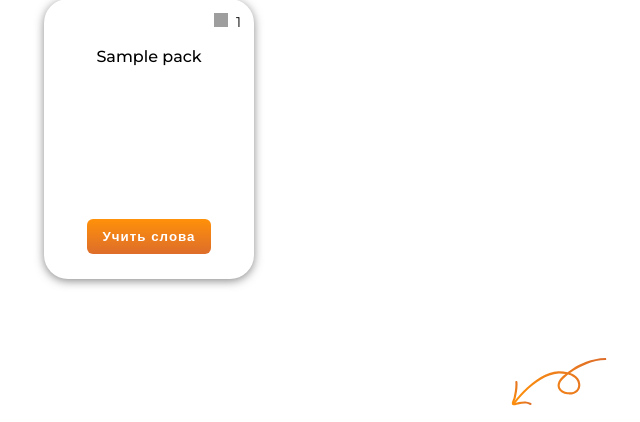
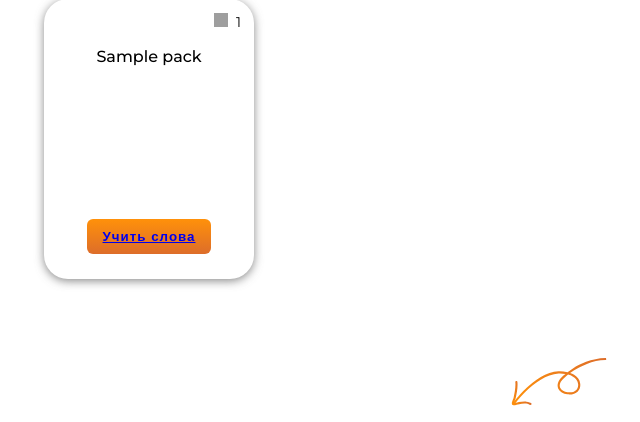
Before and after one commit to MichaelPotemkin/Flashcards, a Django app: page / in a window 1280 px wide. Shown: the part 1532-1954 px from the top of the page, without its empty margins (491-1131 px from the left). Run offline with Django 4.2, Linux system fonts and the light colour scheme; tables that the repository leaves empty hold one stand-in row (values such as "Sample post"); grey boxes are pictures that could not be loaded.

Commit message:
Add links on index.html

```diff
--- a/cards/views.py
+++ b/cards/views.py
@@ -17,7 +17,7 @@ def view_pack(request, pack_id):
 
 
 def edit_pack(request, pack_id):
-    return HttpResponseRedirect(f'/cards/learn/{pack_id}')
+    return HttpResponseRedirect(f'learn/{pack_id}')
 
 
 def delete_pack(request, pack_id):
--- a/templates/index.html
+++ b/templates/index.html
@@ -44,12 +44,11 @@
     </div>
     <div class="card-section">
         <div class="cards-wrapper">
-
             {% for pack in packs %}
                 <div class="card">
                     <p class="pack-rating">{{ pack.rating }}</p>
                     <p class="pack-title p1">{{ pack.title }}</p>
-                    <button class="pack-btn">Учить слова</button>
+                    <button class="pack-btn"><a href="learn/{{ pack.id }}">Учить слова</a></button>
                 </div>
             {% endfor %}
         </div>
```
